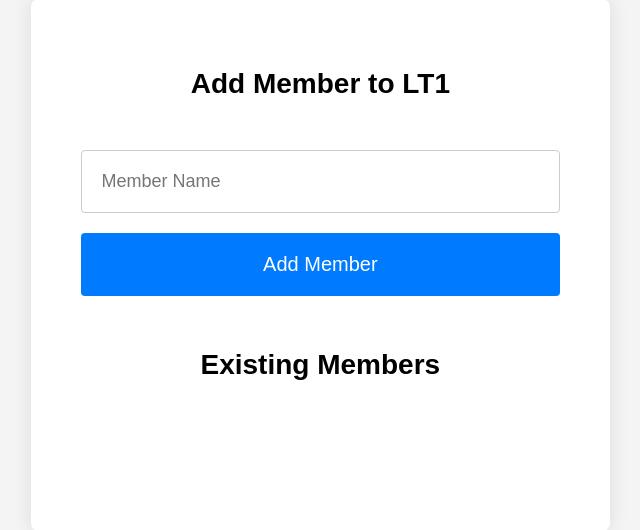
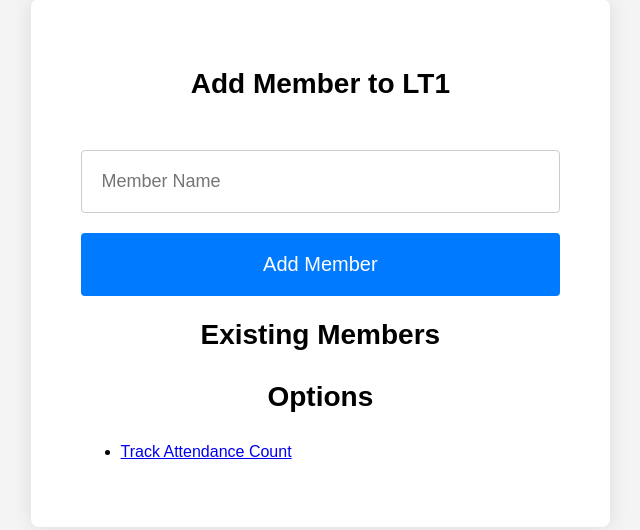
Before and after one commit to Know-Shaon/office-attendance-records-postgres-render, a Flask app: a page that uses templates/add_member.html in a window 1280 px wide. Shown: the part 91-621 px from the top of the page, without its empty margins (343-983 px from the left). Run offline with Flask 3, Linux system fonts and the light colour scheme; data that the repository does not hold is empty; some libraries are stand-ins or nearby versions.

Commit message:
updating attendance stats feature

```diff
--- a/main.py
+++ b/main.py
@@ -1,4 +1,4 @@
-from flask import Flask, render_template, request, redirect, url_for, flash, send_from_directory
+from flask import Flask, render_template, request, redirect, url_for, flash, send_from_directory, jsonify
 import psycopg2
 import pandas as pd
 import os
@@ -139,6 +139,24 @@ def export_data():
 def download_file(filename):
     return send_from_directory('Attendance Records', filename)
 
+@app.route('/track_attendance/<team_id>', methods=['GET', 'POST'])
+def track_attendance(team_id):
+    team_id = team_id.upper()
+    if request.method == 'POST':
+        member_name = request.form['member_name']
+        cursor.execute('''
+        SELECT status, COUNT(*) FROM attendance
+        JOIN members ON attendance.member_id = members.member_id
+        WHERE members.team_id = %s AND members.member_name = %s
+        GROUP BY status
+        ''', (team_id, member_name))
+        records = cursor.fetchall()
+        stats = {status: count for status, count in records}
+        return render_template('attendance_stats.html', team_id=team_id, member_name=member_name, stats=stats)
+    cursor.execute('SELECT member_name FROM members WHERE team_id = %s', (team_id,))
+    members = cursor.fetchall()
+    return render_template('track_attendance.html', team_id=team_id, members=members)
+
 def update_excel(team_id):
     cursor.execute('''
     SELECT t.team_name, m.member_name, a.date, a.status
--- a/templates/add_member.html
+++ b/templates/add_member.html
@@ -14,17 +14,19 @@
         </ul>
       {% endif %}
     {% endwith %}
-    <div class="form-container">
     <form method="post">
         <input type="text" name="member_name" placeholder="Member Name" required>
         <button type="submit">Add Member</button>
     </form>
     <h2>Existing Members</h2>
-        <ol class="member-list">
+    <ul class="member-list">
         {% for member in members %}
         <li>{{ member[0] }} - <a href="{{ url_for('mark_attendance', team_id=team_id, member_name=member[0]) }}">Mark Attendance</a></li>
         {% endfor %}
-        </ol>
-    </div>
+    </ul>
+    <h2>Options</h2>
+    <ul>
+        <li><a href="{{ url_for('track_attendance', team_id=team_id) }}">Track Attendance Count</a></li>
+    </ul>
 </div>
 {% endblock %}
```
Also changed, not shown: templates/attendance_stats.html (added, +15 -0 lines), templates/track_attendance.html (added, +18 -0 lines). Lines whose indentation alone changed are shown as unchanged.
